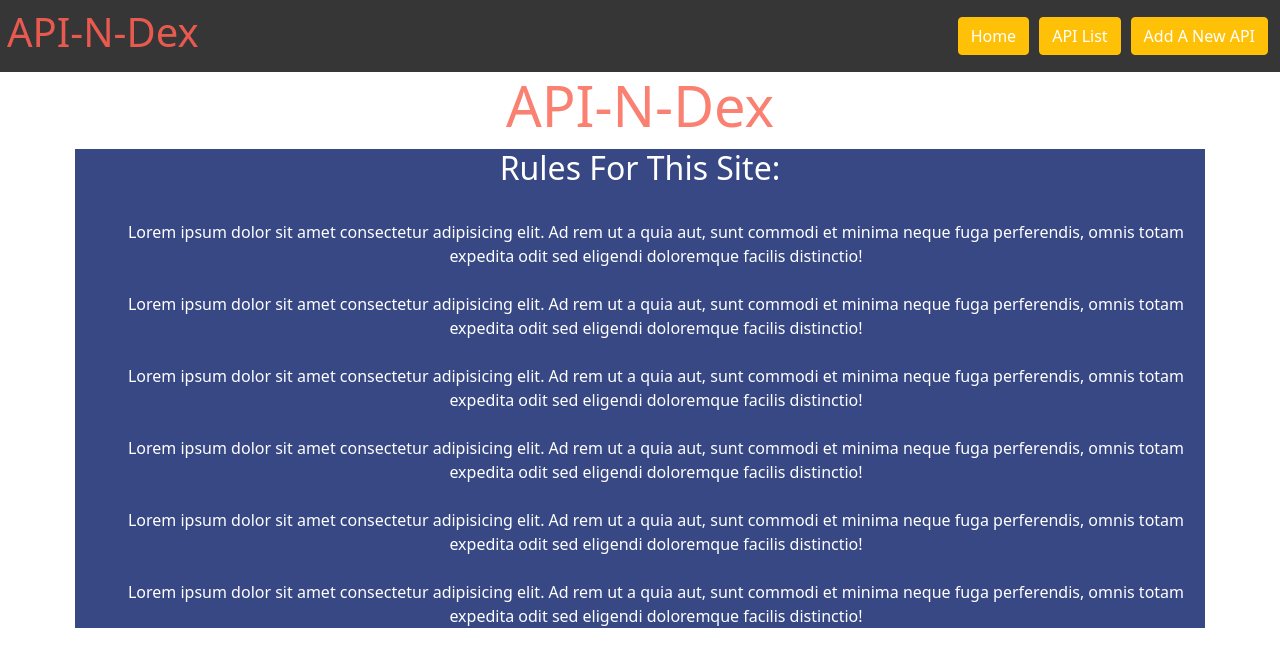
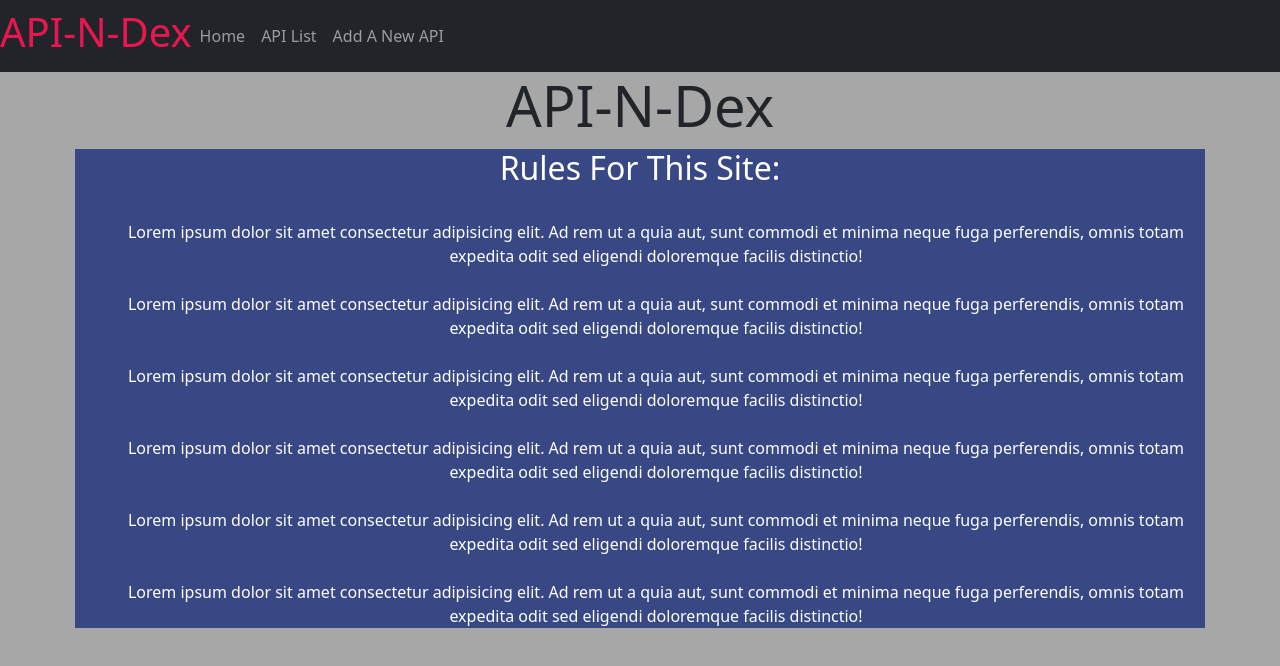
Before and after one commit to yexeniaf/API-N-Dex, a React (Create React App) app in the folder client/: page / in a window 1280 px wide. Shown: the top 666 px of the page. Built offline with nearby package versions, Linux system fonts and the light colour scheme; no server answers.

Commit message:
nav bar reformatting

```diff
--- a/client/src/App.css
+++ b/client/src/App.css
@@ -1,27 +1,16 @@
 .App {
   text-align: center;
-  Background-color: ;
+  Background-color: #A8A7A7;
   height: 1000px;
 }
 
-nav{
-  padding: 7px;
-  background-color: #363636;
+
+
+#siteName{
+  color: #E81750;
 }
 
-#siteName{
-  color: #E85A4F;
-}
 
-.btn {
-  margin: 5px;
-  padding: 5px;
-}
-
-.text-link {
-  color: white;
-  text-decoration: inherit;
-}
 
 .container{
   background-color: #374885;
--- a/client/src/components/HomePage.jsx
+++ b/client/src/components/HomePage.jsx
@@ -3,8 +3,8 @@
 
 export default function HomePage() {
     return (
-        <div class="jumbotron">
-            <h1 className="display-4" style={{color:'salmon'}}>API-N-Dex</h1>
+        <div className="jumbotron">
+            <h1 className="display-4" >API-N-Dex</h1>
                 <div className="rules-container">
                     <h2>Rules For This Site: </h2>
                     <br/>
--- a/client/src/components/Navbar.jsx
+++ b/client/src/components/Navbar.jsx
@@ -3,18 +3,23 @@
 
 export default function Navbar() {
     return (
-        <nav className="navbar sticky-top justify-content-between">
+        <nav className="navbar navbar-expand-lg navbar-dark bg-dark sticky-top">
             <h1 id="siteName" >API-N-Dex</h1>
-            <div>
-             <button type="button" className="btn btn-warning">
-                   <Link className="text-link" to="/">Home</Link>
-             </button>
-             <button type="button" className="btn btn-warning">
-                 <Link className="text-link" to="/apis">API List</Link>
-             </button>
-             <button type="button" className="btn btn-warning">
-                    <Link className="text-link" to="/new">Add A New API</Link>
-             </button>
+            <button className="navbar-toggler" type="button" data-toggle="collapse" data-target="#navbarNavAltMarkup" aria-controls="navbarNavAltMarkup" aria-expanded="false" aria-label="Toggle navigation">
+                <span className="navbar-toggler-icon"></span>
+            </button>
+            <div className="collapse navbar-collapse" id="navbarNav">
+                <ul className="navbar-nav">
+                    <li className="nav-item">
+                        <Link className="nav-link" to="/">Home</Link>
+                    </li>
+                    <li className="nav-item">
+                        <Link className="nav-link" to="/apis">API List</Link>
+                    </li>
+                    <li className="nav-item">
+                        <Link className="nav-link" to="/new">Add A New API</Link>
+                    </li>
+                </ul>
             </div>
 
         </nav>
```
